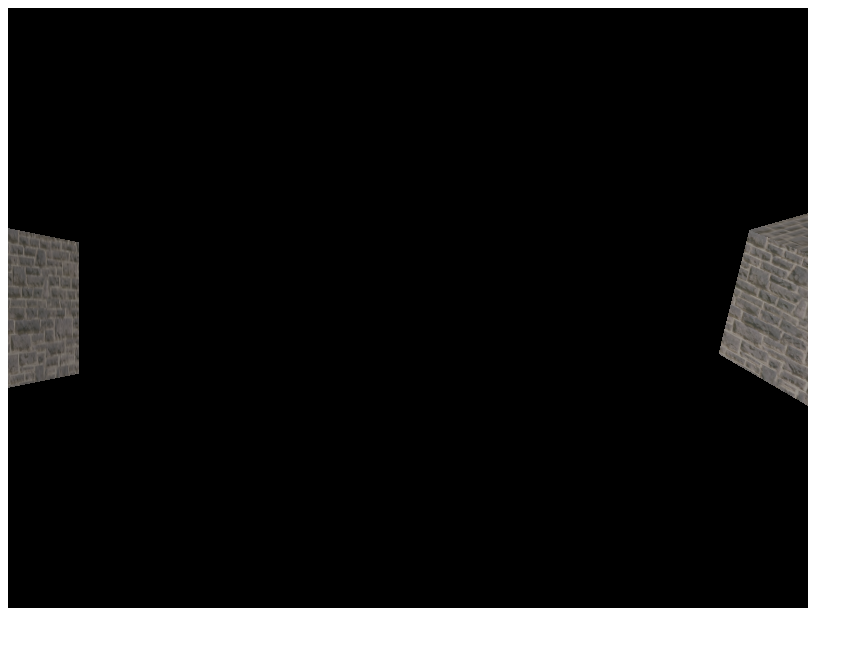
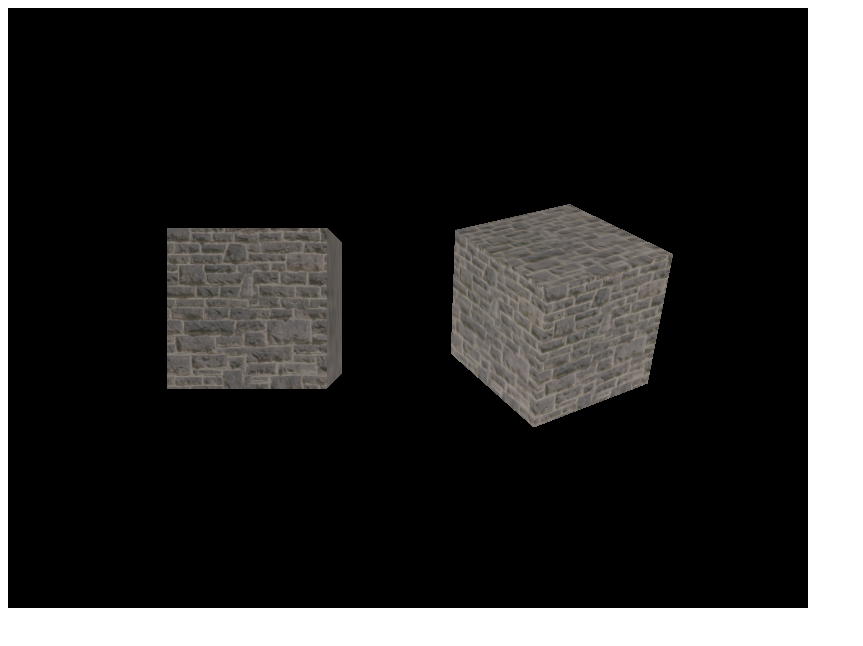
Before and after one commit to ToyohiroTanaka/7th_week, a plain HTML site: page 出席確認課題.html in a window 1280 px wide. Shown: the whole page, without its empty margins (0-863 px from the left). Drawn offline with nearby package versions, Linux system fonts and the light colour scheme; animation ran at ten frames a second.

Commit message:
Update 出席確認課題.html

```diff
--- a/出席確認課題.html
+++ b/出席確認課題.html
@@ -40,13 +40,13 @@
     var geometry = new THREE.BoxGeometry(1, 1, 1);
     var box = new THREE.Mesh(geometry, mat1);
     box.position.z = -5;
-    box.position.x = -3;
+    box.position.x = -1;
     scene.add(box);
     // 箱を作成
     var geometry = new THREE.BoxGeometry(1, 1, 1);
     var box = new THREE.Mesh(geometry, mat2);
     box.position.z = -5;
-    box.position.x = 3;
+    box.position.x = 1;
     scene.add(box);
 
    // 平行光源
```
